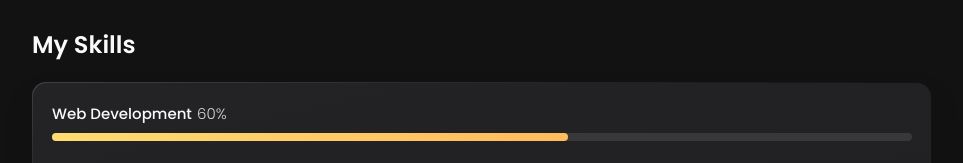
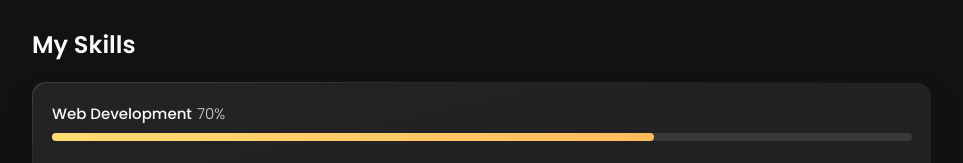
Before and after one commit to akashc1612/Portfolio_website, a plain HTML site: page index.html in a window 1280 px wide. Shown: the part 2073-2236 px from the top of the page, without its empty margins (308-1271 px from the left). Drawn offline with nearby package versions, Linux system fonts and the light colour scheme.

Commit message:
Update index.html

```diff
--- a/index.html
+++ b/index.html
@@ -217,10 +217,10 @@
             <li class="skills-item">
               <div class="title-wrapper">
                 <h5 class="h5">Web development</h5>
-                <data value="60">60%</data>
+                <data value="70">70%</data>
               </div>
               <div class="skill-progress-bg">
-                <div class="skill-progress-fill" style="width: 60%;"></div>
+                <div class="skill-progress-fill" style="width: 70%;"></div>
               </div>
             </li>
             <li class="skills-item">
```
